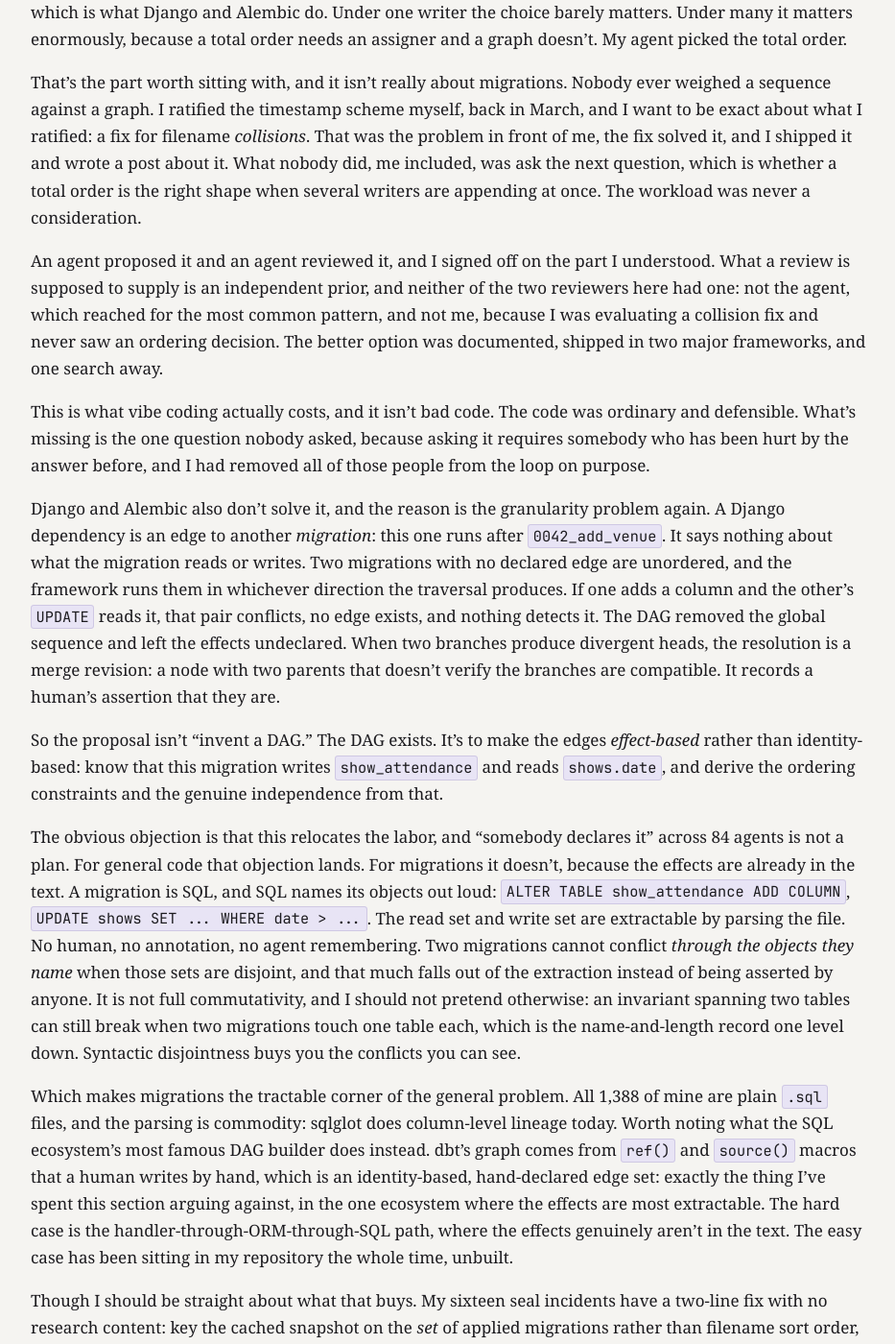
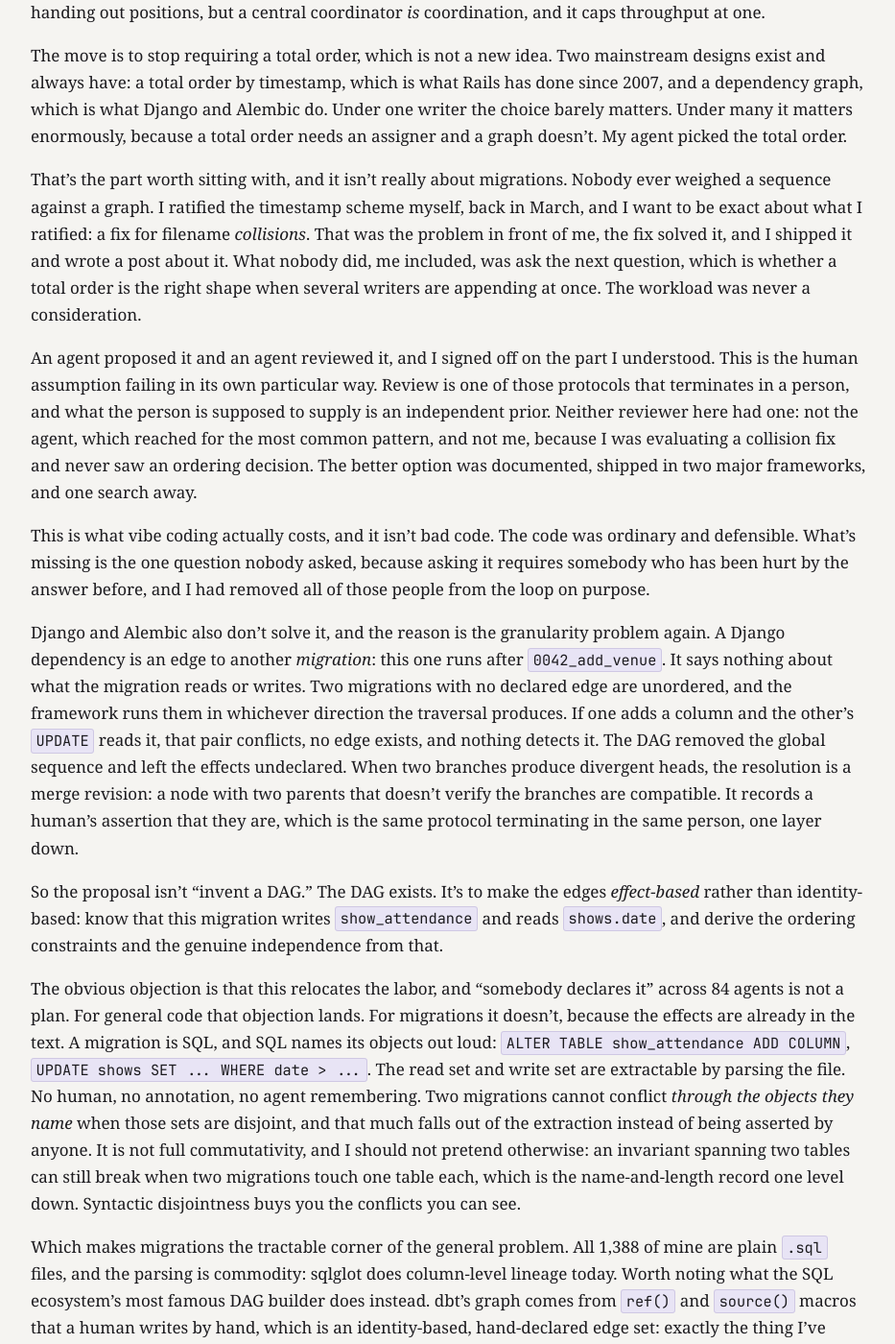
Before and after one commit to cmeiklejohn/cmeiklejohn.github.io, a Jekyll site: the page built from _posts/2026-07-26-one-writer.markdown, in a window 1280 px wide and 1400 px high, scrolled down 8960 px. Shown: the whole window at 96% size, without its empty margins (172-1105 px from the left). Built offline with Jekyll 4.4.1, drawn with Linux system fonts in a browser that asks for light colours; some web fonts are replaced; some of the changed text lies outside the part shown.

Commit message:
Update One Writer: sharpen the one-writer-and-a-human framing
Co-Authored-By: Claude Opus 5 <noreply@anthropic.com>

```diff
--- a/_posts/2026-07-26-one-writer.markdown
+++ b/_posts/2026-07-26-one-writer.markdown
@@ -1,7 +1,7 @@
 ---
 layout: post
 title:  "One Writer"
-subtitle: "Our tools assume a single writer. Nothing computes what a change reads and writes at runtime, so the only known fix is brute force priced for organizations."
+subtitle: "Our tools assume one writer, and assume that writer is a human. Nothing computes what a change reads and writes at runtime, so the only known fix is brute force priced for organizations."
 date:   2026-07-26 22:00:00 -0400
 group: ai
 categories: ai zabriskie agents reliability testing ci distributed
@@ -11,7 +11,9 @@ Six weeks ago I wrote [The Test Suite Was the Incident]({% post_url 2026-06-10-t
 
 I got a worse one, and it lasted three days. This post is not really about that, though. It's about a property of our tooling that the three days made impossible to ignore.
 
-**Pull requests, code review, migration sequences, a development database, a port range: nearly every layer assumes a single writer making one change at a time, with conflicts resolved by a human at a human's pace.** Git is the partial exception, and I'll come to why the exception doesn't help. That assumption was invisible for forty years because nothing ever bound it at my scale. Agents remove the bound and leave the assumption in place. Nothing in the stack detects the violation when it happens. It gets caught later, somewhere else, attributed to the wrong change, and paid for at full price.
+**Nearly every layer of this assumes one writer, and assumes that writer is a human.** Git hands you a conflict and waits. Code review assumes somebody reads. A migration sequence assumes somebody is assigning the order. Each of those protocols terminates in a person, which is fine while there is exactly one and they are one.
+
+That was invisible for forty years because nothing ever bound it at my scale. Agents break both halves at once: there are many of them, and not one of them is the person the protocol was waiting for. Git is the partial exception, and I'll come to why the exception doesn't help. Nothing in the stack detects the violation when it happens. It gets caught later, somewhere else, attributed to the wrong change, and paid for at full price.
 
 Context for readers arriving fresh. Zabriskie is a social app for live-music fans, and it is also a deliberate experiment: I'm building a real, deployed, used application almost entirely with AI agents, to find out what that's like and where it breaks. I've written almost none of the code. Agents wrote the features and agents wrote the tests that guard them.
 
@@ -158,11 +160,11 @@ The move is to stop requiring a total order, which is not a new idea. Two mainst
 
 That's the part worth sitting with, and it isn't really about migrations. Nobody ever weighed a sequence against a graph. I ratified the timestamp scheme myself, back in March, and I want to be exact about what I ratified: a fix for filename *collisions*. That was the problem in front of me, the fix solved it, and I shipped it and wrote a post about it. What nobody did, me included, was ask the next question, which is whether a total order is the right shape when several writers are appending at once. The workload was never a consideration.
 
-An agent proposed it and an agent reviewed it, and I signed off on the part I understood. What a review is supposed to supply is an independent prior, and neither of the two reviewers here had one: not the agent, which reached for the most common pattern, and not me, because I was evaluating a collision fix and never saw an ordering decision. The better option was documented, shipped in two major frameworks, and one search away.
+An agent proposed it and an agent reviewed it, and I signed off on the part I understood. This is the human assumption failing in its own particular way. Review is one of those protocols that terminates in a person, and what the person is supposed to supply is an independent prior. Neither reviewer here had one: not the agent, which reached for the most common pattern, and not me, because I was evaluating a collision fix and never saw an ordering decision. The better option was documented, shipped in two major frameworks, and one search away.
 
 This is what vibe coding actually costs, and it isn't bad code. The code was ordinary and defensible. What's missing is the one question nobody asked, because asking it requires somebody who has been hurt by the answer before, and I had removed all of those people from the loop on purpose.
 
-Django and Alembic also don't solve it, and the reason is the granularity problem again. A Django dependency is an edge to another *migration*: this one runs after `0042_add_venue`. It says nothing about what the migration reads or writes. Two migrations with no declared edge are unordered, and the framework runs them in whichever direction the traversal produces. If one adds a column and the other's `UPDATE` reads it, that pair conflicts, no edge exists, and nothing detects it. The DAG removed the global sequence and left the effects undeclared. When two branches produce divergent heads, the resolution is a merge revision: a node with two parents that doesn't verify the branches are compatible. It records a human's assertion that they are.
+Django and Alembic also don't solve it, and the reason is the granularity problem again. A Django dependency is an edge to another *migration*: this one runs after `0042_add_venue`. It says nothing about what the migration reads or writes. Two migrations with no declared edge are unordered, and the framework runs them in whichever direction the traversal produces. If one adds a column and the other's `UPDATE` reads it, that pair conflicts, no edge exists, and nothing detects it. The DAG removed the global sequence and left the effects undeclared. When two branches produce divergent heads, the resolution is a merge revision: a node with two parents that doesn't verify the branches are compatible. It records a human's assertion that they are, which is the same protocol terminating in the same person, one layer down.
 
 So the proposal isn't "invent a DAG." The DAG exists. It's to make the edges *effect-based* rather than identity-based: know that this migration writes `show_attendance` and reads `shows.date`, and derive the ordering constraints and the genuine independence from that.
 
```
Also changed, not shown: og/one-writer.png.
